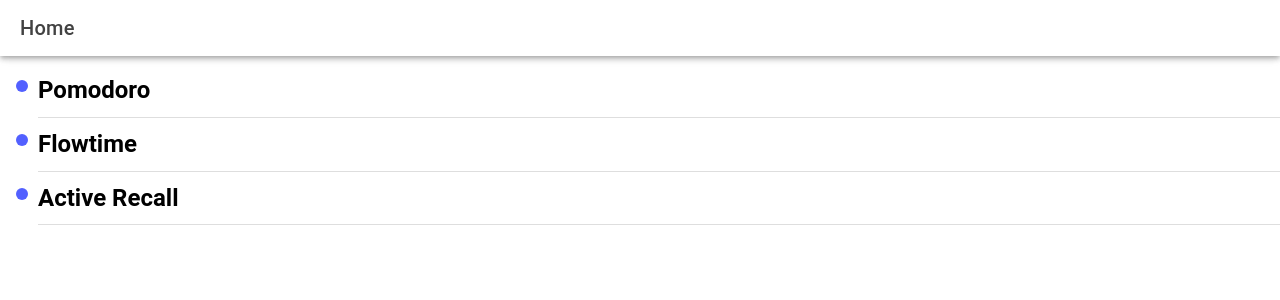
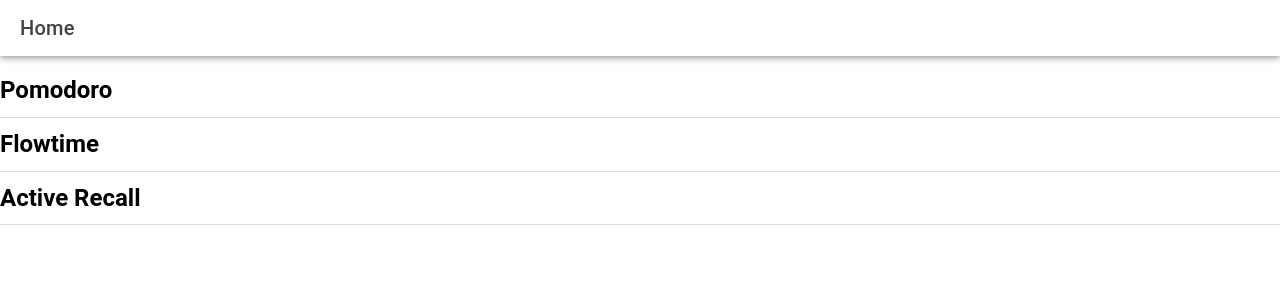
Before and after one commit to lstclairgit/intelli-learn-qykzsa, a React (Vite) app: page /home in a window 1280 px wide. Shown: the top 300 px of the page. Built offline with nearby package versions, Linux system fonts and the light colour scheme.

Commit message:
Removed blue/purple dots

```diff
--- a/src/components/StudyTechniques.tsx
+++ b/src/components/StudyTechniques.tsx
@@ -9,7 +9,6 @@ interface StudyTechniquesProps {
 const StudyTechniques: React.FC<StudyTechniquesProps> = ({ technique }) => {
     return (
      <IonItem routerLink={`/technique/${technique.id}`} detail={false}>
-        <div slot="start" className="dot dot-unread"></div>
               <IonLabel className="ion-text-wrap">
                 <h2>
                   {technique.name}
```
